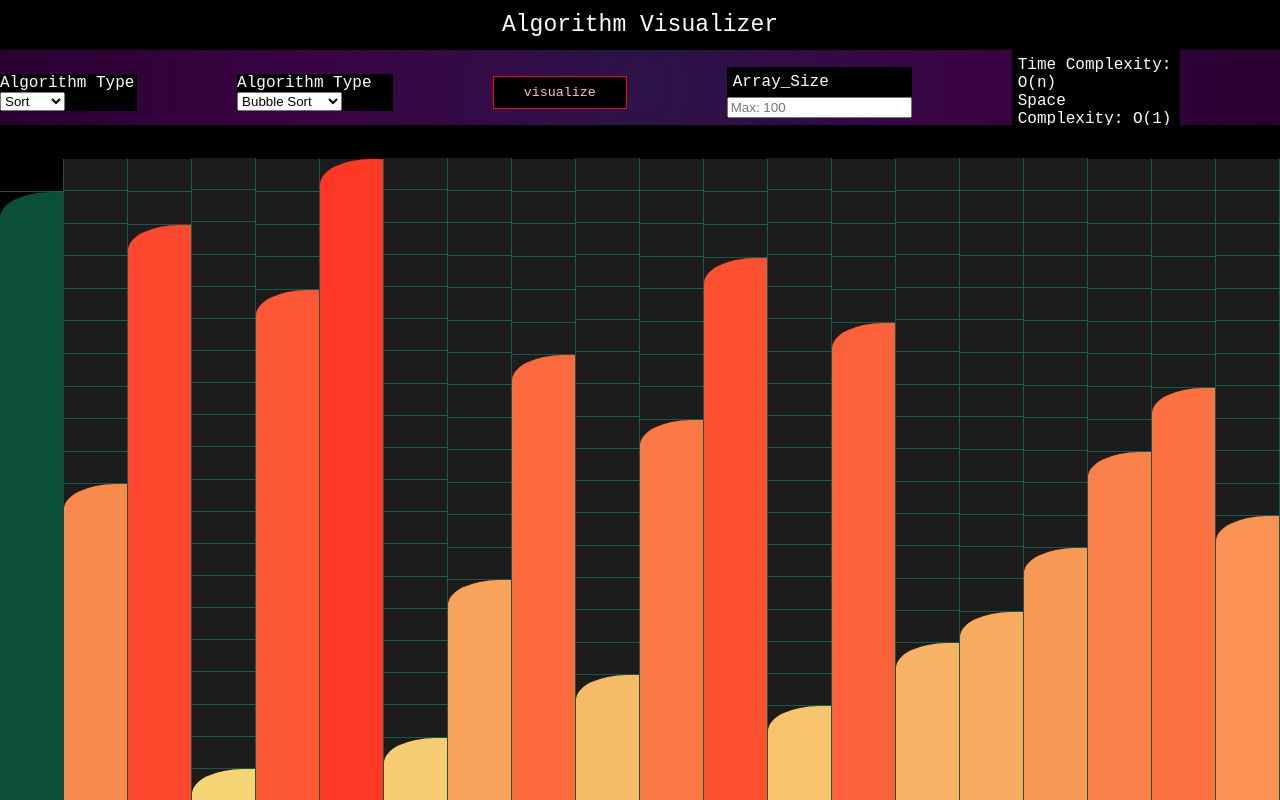
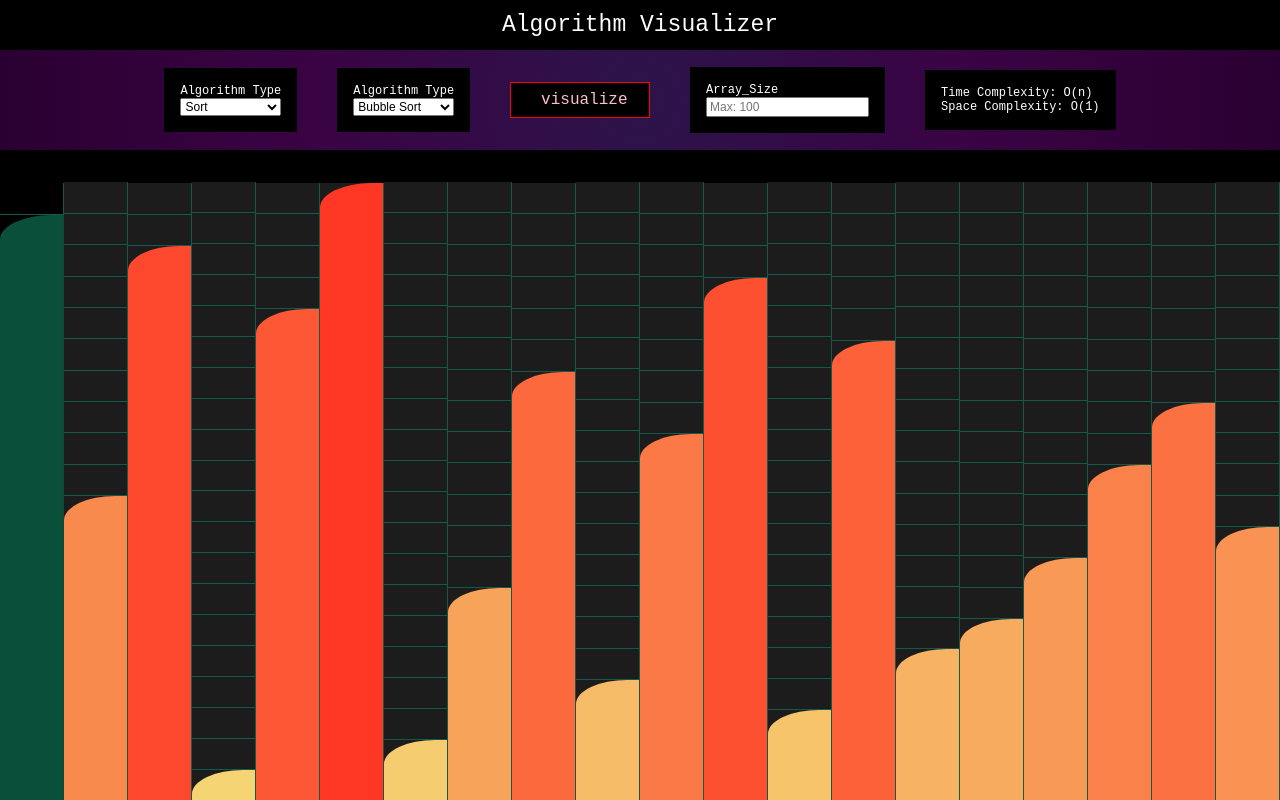
Before and after one commit to GrantDarling/algorithm-visualizer, a React (Create React App) app: page / in a window 1280 px wide. Built offline with nearby package versions, Linux system fonts and the light colour scheme.

Commit message:
small tweaks to sub header design

```diff
--- a/src/App.css
+++ b/src/App.css
@@ -4,6 +4,10 @@ body,
 #grid-container {
   width: 100%;
   height: 100%;
+}
+
+* {
+  font-size: 12px;
 }
 
 button {
--- a/src/Styles/styles.tsx
+++ b/src/Styles/styles.tsx
@@ -23,8 +23,10 @@ export const Head = styled.div`
 
 export const SubHead = styled.div`
   display: grid;
-  grid-template-columns: auto auto auto auto auto auto;
-  column-gap: 100px;
+  grid-template-columns: auto auto 140px auto auto;
+  column-gap: 40px;
+  overflow: hidden;
+
   background: #1c1c1c;
   justify-content: center;
   align-items: center;
@@ -37,7 +39,7 @@ export const SubHead = styled.div`
     rgba(42, 0, 49, 1) 100%
   );
   color: white;
-  height: 75px;
+  height: 100px;
   width: 100%;
 `;
 
@@ -45,25 +47,29 @@ export const CreateGridContainer = styled.div`
   background: black;
   display: grid;
   grid-template-columns: 1fr;
-
-  label {
-    padding: 6px;
-  }
+  padding: 16px;
 `;
 
 export const ComplexityContainer = styled.div`
   background: black;
   display: grid;
   grid-template-columns: 1fr;
-  padding: 6px;
+  padding: 16px;
+  font-size: 16px;
 `;
 
 export const AlgorithmTypeSelectorContainer = styled.div`
   background: black;
+  display: grid;
+  grid-template-columns: 1fr;
+  padding: 16px;
 `;
 
 export const AlgorithmSelectorContainer = styled.div`
   background: black;
+  display: grid;
+  grid-template-columns: 1fr;
+  padding: 16px;
 `;
 
 export const Button = styled.button`
@@ -76,6 +82,7 @@ export const VisualizeButton = styled(Button)`
   color: pink;
   transition: 0.25s;
   border: solid 1px red;
+  font-size: 16px;
 
   &:hover {
     border: solid 1px green;
```
